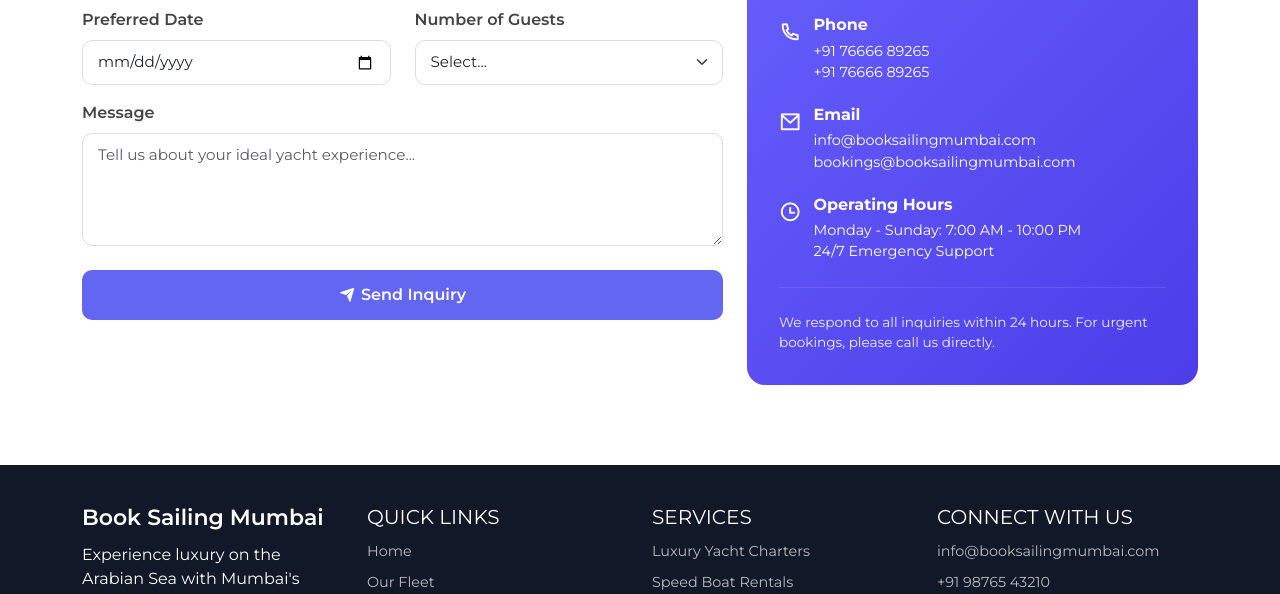
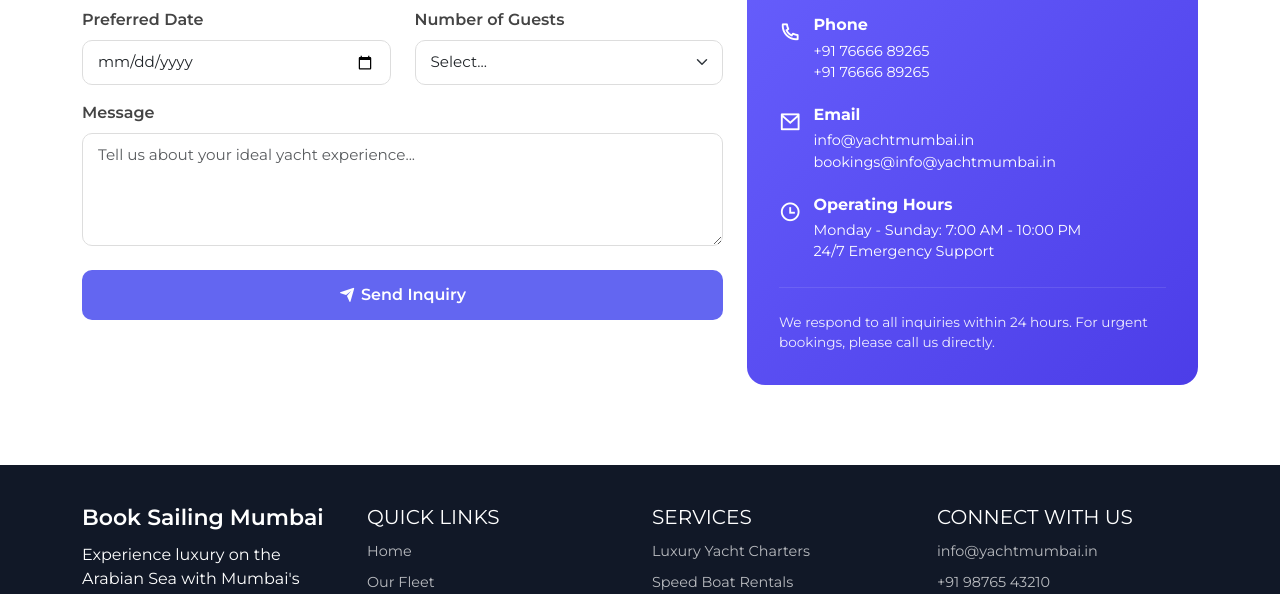
Before and after one commit to khanFarhn14/yacht-mumbai-v2, a React (Create React App) app: page / in a window 1280 px wide. Shown: the part 4120-4714 px from the top of the page. Built offline with nearby package versions, Linux system fonts and the light colour scheme.

Commit message:
refactor: update the domain and email

```diff
--- a/src/View/Home/home.js
+++ b/src/View/Home/home.js
@@ -358,7 +358,7 @@ export default function Home() {
                                     <i className="ri-mail-line"></i>
                                     <div>
                                         <strong>Email</strong>
-                                        <p>info@booksailingmumbai.com<br />bookings@booksailingmumbai.com</p>
+                                        <p>info@yachtmumbai.in<br />bookings@info@yachtmumbai.in</p>
                                     </div>
                                 </div>
 
--- a/src/View/QuickLinks/privacy-policy.js
+++ b/src/View/QuickLinks/privacy-policy.js
@@ -130,11 +130,11 @@ export default function PrivacyPolicy() {
                      <Button
                         type="button"
                         as="a"
-                        href="mailto:info@booksailingmumbai.com"
+                        href="mailto:info@yachtmumbai.in"
                         className="email-btn"
                     >
                         <i className="ri-mail-send-line me-2 align-middle"></i>
-                        <span className="align-middle">info@booksailingmumbai.com</span>
+                        <span className="align-middle">info@yachtmumbai.in</span>
                     </Button>
                    </div>
                 </Card>
--- a/src/View/QuickLinks/terms-of-use.js
+++ b/src/View/QuickLinks/terms-of-use.js
@@ -107,7 +107,7 @@ export default function TermsofUse() {
                     <p>If you have any questions, concerns, or need clarification about these Terms of Use, our team is here to help.</p>
 
                    <div>
-                     <Button type="button" variant="primary" as="a" href="mailto:info@booksailingmumbai.com" className="email-btn me-2" >
+                     <Button type="button" variant="primary" as="a" href="mailto:info@yachtmumbai.in" className="email-btn me-2" >
                         <i className="ri-mail-send-line me-2 align-middle"></i>
                         <span className="align-middle">Emila Us</span>
                     </Button>
--- a/src/View/_Common/Footer.js
+++ b/src/View/_Common/Footer.js
@@ -68,7 +68,7 @@ export default function Footer() {
                             <Col md={3} className="footer-col">
                                 <h5 className="text-uppercase">Connect With Us</h5>
                                 <ul>
-                                    <li><Nav.Link as={Link}>info@booksailingmumbai.com</Nav.Link></li>
+                                    <li><Nav.Link as={Link}>info@yachtmumbai.in</Nav.Link></li>
                                     <li><Nav.Link as="a" href="tel:+919876543210">+91 98765 43210</Nav.Link></li>
                                 </ul>
 
```
